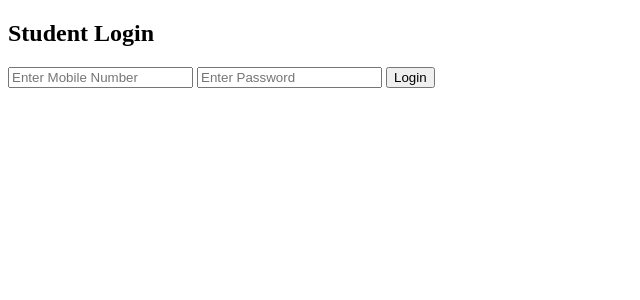
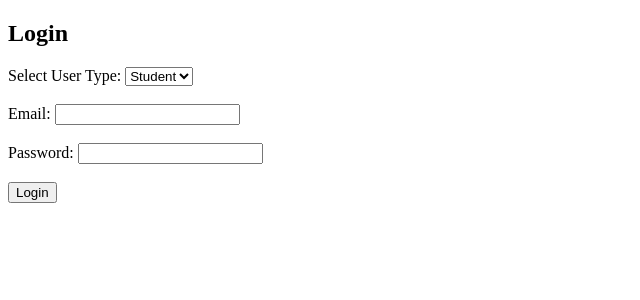
Before and after one commit to harharmahadev57/mahadevexamneet, a Flask app: page / in a window 1280 px wide. Shown: the top 300 px of the page, without its empty margins (0-640 px from the left). Run offline with Flask 3, Linux system fonts and the light colour scheme.

Commit message:
login.html

```diff
--- a/templates/login.html
+++ b/templates/login.html
@@ -1,14 +1,36 @@
 <!DOCTYPE html>
 <html>
 <head>
-    <title>Student Login</title>
+    <title>Login</title>
 </head>
 <body>
-    <h2>Student Login</h2>
-    <form method="POST">
-        <input type="text" name="mobile" placeholder="Enter Mobile Number" required>
-        <input type="password" name="password" placeholder="Enter Password" required>
+    <h2>Login</h2>
+    <form method="post">
+        <label>Select User Type:</label>
+        <select name="user_type">
+            <option value="student">Student</option>
+            <option value="admin">Admin</option>
+        </select>
+        <br><br>
+        <label>Email:</label>
+        <input type="email" name="email" required>
+        <br><br>
+        <div id="passwordField">
+            <label>Password:</label>
+            <input type="password" name="password">
+        </div>
+        <br>
         <button type="submit">Login</button>
     </form>
+
+    <script>
+        document.querySelector("select[name='user_type']").addEventListener("change", function() {
+            if (this.value === "admin") {
+                document.getElementById("passwordField").style.display = "none";
+            } else {
+                document.getElementById("passwordField").style.display = "block";
+            }
+        });
+    </script>
 </body>
 </html>
```
